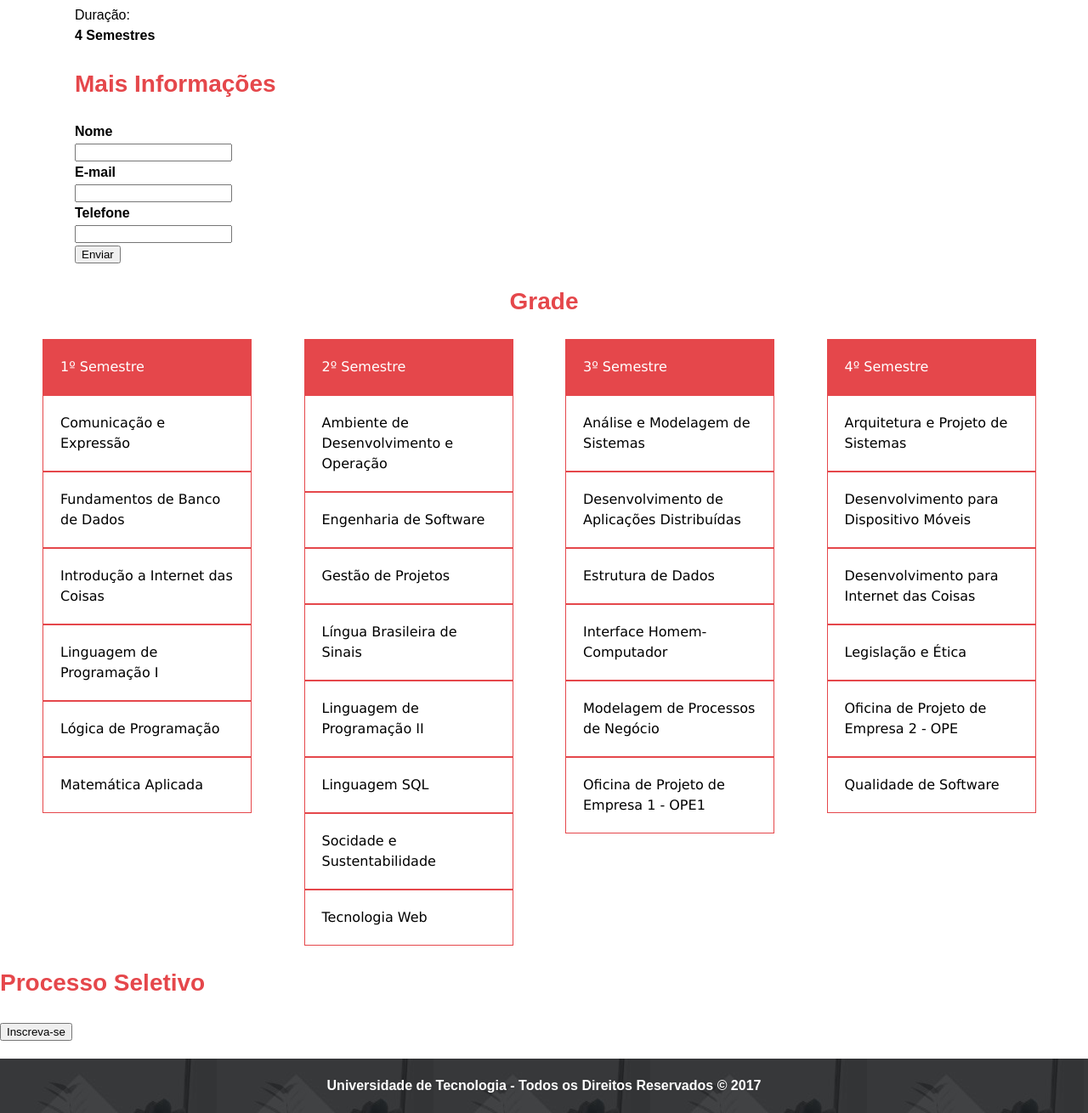
After one commit to blendabsml/UNITEC-TF, a Django app: template core/templates/ads.html in a window 1280 px wide. The commit adds this page. Shown: the part 1055-2365 px from the top of the page at 85% size. Run offline with Django 3.2, Linux system fonts and the light colour scheme; the template is opened without the code that fills it, so the values that code supplies are empty.

Commit message:
Update da versão de 21-11-2017

```diff
--- /dev/null
+++ b/core/templates/ads.html
@@ -0,0 +1,92 @@
+{% extends 'base.html' %}
+
+{% block main %}
+<div class="corpo">
+
+	</section>
+		<section class="sobreInformacoes">
+				<section class="conteudoPrincipal" id="ads">
+			<div class="sobre">
+					<div class="titulo">
+							<center><h1>Graduação em Analise e Desenvolvimento de Sistemas</h1></center>
+						</div>
+				<h2>Sobre</h2>
+
+				<p>O curso forma profissionais conhecidos como Analista de Sistemas ou Desenvolvedor de Sistemas. São esses profissionais que criam os sistemas com os quais você já teve contato: sistemas de comércio eletrônico, sistemas de redes sociais, web sites, apenas para citar alguns.</p>
+
+				<p>Que tal fazer parte desse grupo seleto de profissionais? O melhor caminho para isso é aprender de forma gradativa, resolvendo problemas do simples ao complexo, participando ativamente de projetos reais com clientes reais, além de ter como professores os melhores profissionais de mercado.</p>
+
+				<p>Você também aprenderá a trabalhar em equipe, analisando e desenvolvendo sistemas para internet, tablets, celulares e Internet das Coisas (IoT), utilizando ambientes DevOps, linguagens e tecnologias de alta-produtividade e de melhor custo-benefício.</p>
+
+				<section class="periodoDuracao">
+					<div><img src="_imagens/relogioIcon.png" alt="Icone Relogio" /></div>
+					<div><p>Periodo:<br/><strong>Noturno</strong></p></div>
+					<div><img src="_imagens/CalendarioIcon.png" alt="Icone Calendario" /></div>
+					<div><p>Duração:<br/><strong>4 Semestres</strong></p></div>
+				</section>
+
+			<div class="maisInformacoes">
+				<h2>Mais Informações</h2>
+				<form>
+					<p><strong>Nome</strong></p>
+					<input type="text" name="Nome" />
+					<p><strong>E-mail</strong></p>
+					<input type="email" name="E-mail" />
+					<p><strong>Telefone</strong></p>
+					<input type="tel" name="Telefone" /><br/>
+					<button>Enviar</button>
+				</form>
+			</div>
+		</section>
+
+		<section class="gradeTitulo">
+			<h2>Grade</h2>
+		</section>
+		<section class="grade">
+			<div>
+				<li class="grade1">1º Semestre</li>
+				<li>Comunicação e Expressão</li>
+				<li>Fundamentos de Banco de Dados</li>
+				<li>Introdução a Internet das Coisas</li>
+				<li>Linguagem de Programação I</li>
+				<li>Lógica de Programação</li>
+				<li>Matemática Aplicada</li>
+			</div>
+			<div>
+				<li class="grade1">2º Semestre</li>
+				<li>Ambiente de Desenvolvimento e Operação</li>
+				<li>Engenharia de Software</li>
+				<li>Gestão de Projetos</li>
+				<li>Língua Brasileira de Sinais</li>
+				<li>Linguagem de Programação II</li>
+				<li>Linguagem SQL</li>
+				<li>Socidade e Sustentabilidade</li>
+				<li>Tecnologia Web</li>
+			</div>
+			<div>
+				<li class="grade1">3º Semestre</li>
+				<li>Análise e Modelagem de Sistemas</li>
+				<li>Desenvolvimento de Aplicações Distribuídas</li>
+				<li>Estrutura de Dados</li>
+				<li>Interface Homem-Computador</li>
+				<li>Modelagem de Processos de Negócio</li>
+				<li>Oficina de Projeto de Empresa 1 - OPE1</li>
+			</div>
+			<div>
+				<li class="grade1">4º Semestre</li>
+				<li>Arquitetura e Projeto de Sistemas</li>
+				<li>Desenvolvimento para Dispositivo Móveis</li>
+				<li>Desenvolvimento para Internet das Coisas</li>
+				<li>Legislação e Ética</li>
+				<li>Oficina de Projeto de Empresa 2 - OPE</li>
+				<li>Qualidade de Software</li>
+			</div>
+		</section>
+
+		<section class="processoSeletivo">
+			<h2>Processo Seletivo</h2>
+			<button>Inscreva-se</button>
+		</section>
+	</div>
+</div>
+{% endblock main %}
--- a/core/views.py
+++ b/core/views.py
@@ -1,6 +1,5 @@
 from django.shortcuts import render
-
-from core.models import Curso
+from core.models import *
 from core.forms import ContatoForm, CursoForm
 
 # Create your views here.
```
Also changed, not shown: core/admin.py (+19 -1 lines), core/models.py (+58 -7 lines), core/templates/login.html (+5 -2 lines), core/templates/upload.html (added, +19 -0 lines), core/forms.py (line endings or trailing spaces), core/migrations/0005_disciplina.py (added), core/migrations/0006_professor.py (added), core/migrations/0007_auto_20171121_1342.py (added), core/migrations/0008_auto_20171121_1350.py (added), core/migrations/0009_disciplinaofertada.py (added).
